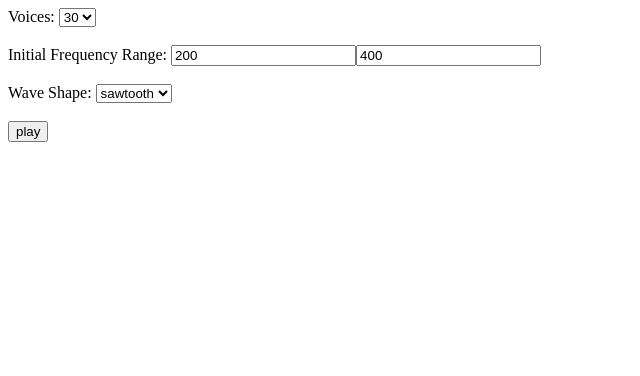
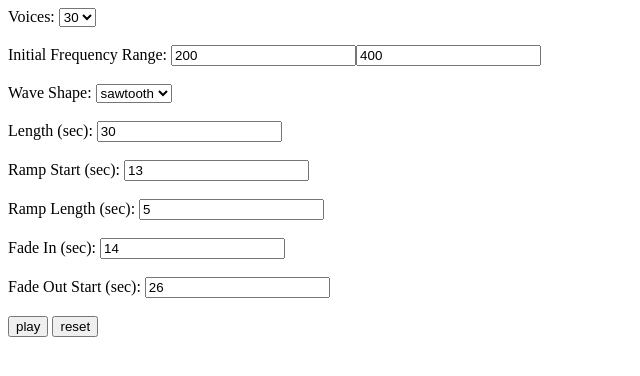
Before and after one commit to travstw/deepnote, a website: page index.html in a window 1280 px wide. Both pictures are taken after a click on the button "play". Shown: the whole page, without its empty margins (0-640 px from the left). Drawn offline with Linux system fonts and the light colour scheme.

Commit message:
set defaults

```diff
--- a/deepnote.js
+++ b/deepnote.js
@@ -7,23 +7,37 @@ let panGenerator;
 let oscillators = [];
 
 //Parameters
-let voices = 30;
-let initialFreqLow = 200;
-let initialFreqHigh = 400;
-let final_freqs = [72, 144, 288, 576, 1152, 108, 216, 432, 864, 1458];
-let wave = 'sawtooth';
-
+let voices;
+let initialFreqLow;
+let initialFreqHigh;
+let final_freqs;
+let wave;
+let length;
+let rampStart;
+let rampLength;
+let fadeIn;
+let fadeOutStart;
 
 //DOM elements
 const playButtonElem = document.getElementById('playButton');
+const resetDefaultsElem = document.getElementById('resetDefaults');
 const initialFreqLowElem = document.getElementById('initialFreqLow');
 const initialFreqHighElem = document.getElementById('initialFreqHigh');
 const voicesElem = document.getElementById('voices');
-const waveElem= document.getElementById('wave');
+const waveElem = document.getElementById('wave');
+const lengthElem = document.getElementById('length');
+const rampStartElem = document.getElementById('rampStart');
+const rampLengthElem = document.getElementById('rampLength');
+const fadeInElem = document.getElementById('fadeIn');
+const fadeOutStartElem = document.getElementById('fadeOutStart');
 
 //Event Listeners
 playButtonElem.addEventListener('click', () => {
     play();
+});
+
+resetDefaultsElem.addEventListener('click', () => {
+    setDefaultParams();
 });
 
 initialFreqLowElem.addEventListener('change', () => {
@@ -40,10 +54,35 @@ voicesElem.addEventListener('change', () => {
 
 waveElem.addEventListener('change', () => {
     wave = waveElem.value;
-    console.log(wave);
-})
+});
+
+lengthElem.addEventListener('change', () => {
+    length = parseInt(lengthElem.value);
+
+});
+
+rampStartElem.addEventListener('change', () => {
+    rampStart = parseInt(rampStartElem.value);
+    console.log(rampStart);
+});
+
+rampLengthElem.addEventListener('change', () => {
+    rampLength = parseInt(rampLengthElem.value);
+    console.log(rampLength);
+});
+
+fadeInElem.addEventListener('change', () => {
+    fadeIn = parseInt(fadeInElem.value);
+    console.log(fadeIn);
+});
+
+fadeOutStartElem.addEventListener('change', () => {
+    fadeOutStart = parseInt(fadeOutStartElem.value);
+    console.log(fadeOutStart);
+});
 
 
+setDefaultParams();
 
 
 function init() {
@@ -59,15 +98,15 @@ function createOscillators() {
 
     for (let i = 0; i < voices; i++) {
         const finishingNote = getFrequency();
-        const finishingPan = finishingNote < 300 ? 0.0 : panGenerator.next().value;
-        const finishingGain = (finishingNote > 864) ? (Math.random() * 0.4) + 0.2 : (Math.random() * 0.85) + 0.65 ;
+        const finishingPan = finishingNote < 300 ? 0.00001 : panGenerator.next().value;
+        const finishingGain = (finishingNote > 400) ? (Math.random() * 0.4) + 0.2 : (Math.random() * 0.85) + 0.65;
         const freq = Math.floor((Math.random() * initialFreqHigh) + initialFreqLow);
         let playing = false;
 
         const osc = new OscillatorNode(audioContext, {
             type: setWave(),
             frequency: freq,
-            detune: finishingNote === 1458 ? Math.floor((Math.random() * 10) + 1) : 0
+            detune: finishingNote === 1458 ? Math.floor((Math.random() * 20) + 1) : 0
         });
 
         const lp = new BiquadFilterNode(audioContext, {
@@ -82,7 +121,7 @@ function createOscillators() {
         })
 
         const panner = new PannerNode(audioContext, {
-            positionX: 0.0
+            positionX: 0.00
             // positionX: 0.001
         });
 
@@ -128,17 +167,21 @@ function play() {
     init();
 
     oscillators.forEach(osc => {
-        osc.gain.gain.exponentialRampToValueAtTime(osc.finishingGain, audioContext.currentTime + 12);
-        const fadeoutStart = audioContext.currentTime + 24;
-        osc.gain.gain.setTargetAtTime(0.0, fadeoutStart, 1.0);
+        osc.gain.gain.exponentialRampToValueAtTime(osc.finishingGain, audioContext.currentTime + fadeIn);
 
-        const pannerStart = audioContext.currentTime + 10;
-        const pannerTime = (Math.random() * 0.85) + 0.75;
-        osc.panner.positionX.setTargetAtTime(osc.finishingPan, pannerStart, pannerTime);
+        setTimeout(() => {
+            osc.gain.gain.exponentialRampToValueAtTime(0.0001, audioContext.currentTime + (length - fadeOutStart));
+        }, 1000 * fadeOutStart);
 
-        const pitchStart = audioContext.currentTime + 10;
-        const pitchTime = (Math.random() * 0.85) + 0.75;
-        osc.osc.frequency.setTargetAtTime(osc.finishingNote,  pitchStart, pitchTime);
+        setTimeout(() => {
+            const fadeInTime = rampLength + ((Math.random() * 1) + -0.5);
+            osc.panner.positionX.exponentialRampToValueAtTime(osc.finishingPan, audioContext.currentTime + fadeInTime);
+        }, 1000 * rampStart);
+
+        setTimeout(() => {
+            const rampInTime = rampLength + ((Math.random() * 1) + -0.5);
+            osc.osc.frequency.exponentialRampToValueAtTime(osc.finishingNote, audioContext.currentTime + rampInTime);
+        }, 1000 * rampStart);
 
         osc.osc.start();
         osc.playing = true;
@@ -186,6 +229,28 @@ function getPanGenerator() {
     })();
 }
 
+function setDefaultParams() {
+    voices = 30;
+    voicesElem.value = 30;
+    initialFreqLow = 200;
+    initialFreqLowElem.value = 200;
+    initialFreqHigh = 400;
+    initialFreqHighElem.value = 400;
+    final_freqs = [72, 144, 288, 576, 1152, 108, 216, 432, 864, 1458];
+    wave = 'sawtooth';
+    waveElem.value = 'sawtooth';
+    length = 30;
+    lengthElem.value = 30;
+    rampStart = 13;
+    rampStartElem.value = 13;
+    rampLength = 5;
+    rampLengthElem.value = 5;
+    fadeIn = 14;
+    fadeInElem.value = 14;
+    fadeOutStart = 26;
+    fadeOutStartElem.value = 26;
+}
+
 function setWave() {
     if (wave === 'multi') {
         const index = Math.floor(Math.random() * WAVE_TYPES.length);
--- a/index.html
+++ b/index.html
@@ -17,9 +17,15 @@
             <option value="sawtooth" selected>sawtooth</option>
             <option value="triangle">triangle</option>
             <option value="multi">multi</option>
-        </select>
+        </select><br><br>
+        Length (sec): <input id="length" value="30"/><br><br>
+        Ramp Start (sec): <input id="rampStart" value="13"/><br><br>
+        Ramp Length (sec): <input id="rampLength" value="5"/><br><br>
+        Fade In (sec): <input id="fadeIn" value="14"/><br><br>
+        Fade Out Start (sec): <input id="fadeOutStart" value="26"/>
         </div><br>
         <button id="playButton">play</button>
+        <button id="resetDefaults">reset</button>
         <script src="deepnote.js"></script>
     </body>
 </html>
```
